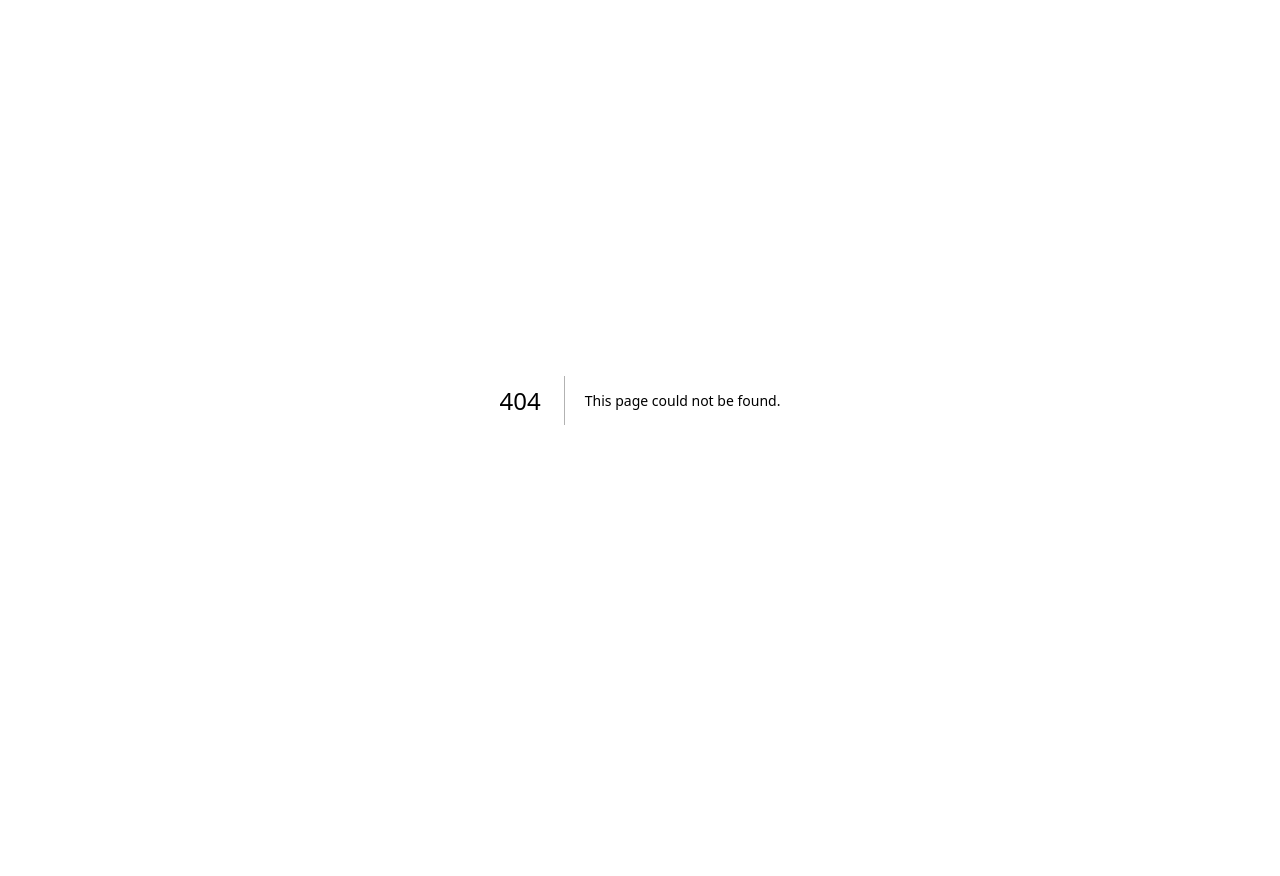
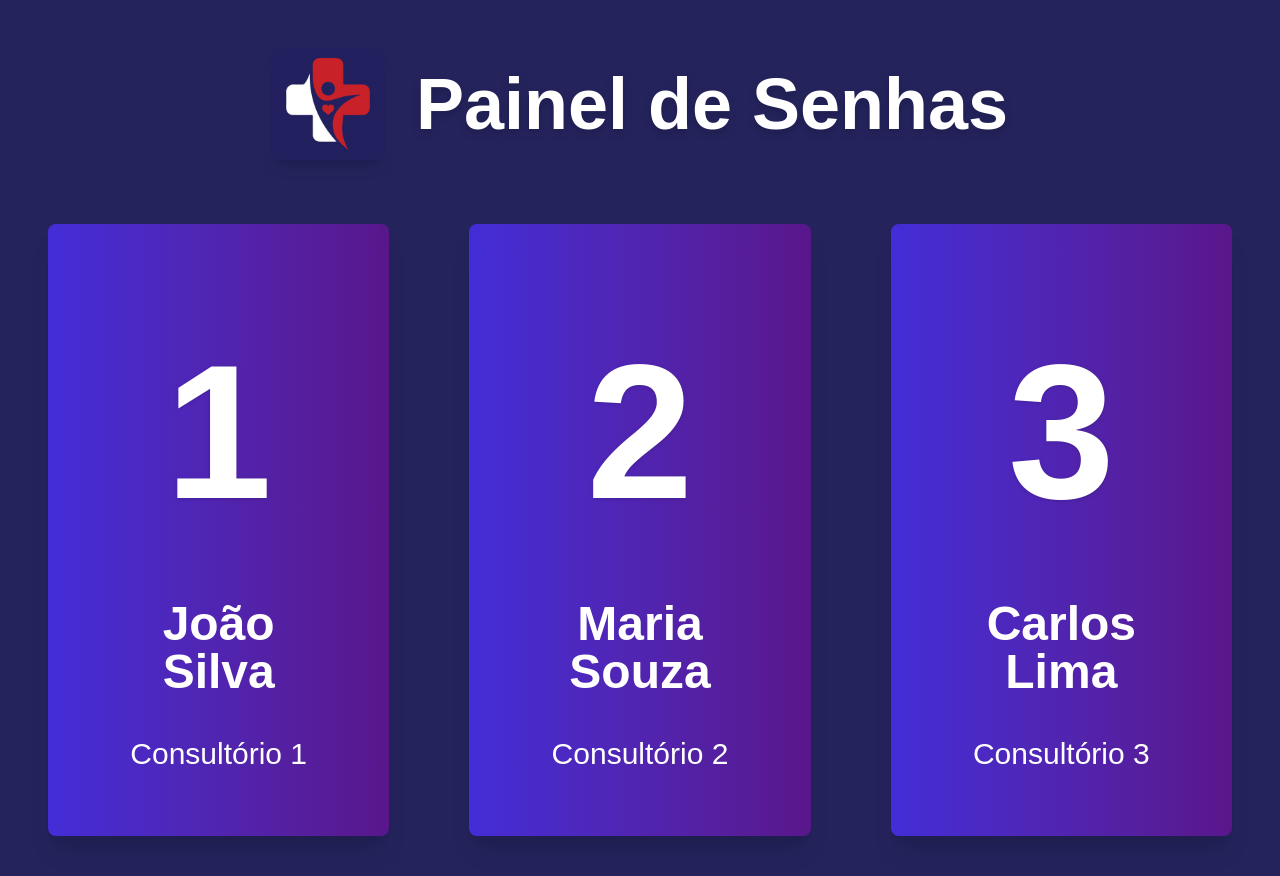
Before and after one commit to Caique7k/painel-senhas, a Next.js app in the folder frontend/: page /painel in a window 1280 px wide. Before the commit this address had no page. Shown: the top 876 px of the page. Before the commit the page ends 800 px from the top, so only its background shows below. Built offline with nearby package versions, Linux system fonts and the light colour scheme.

Commit message:
iniciado painel de senhas, desing e testes

```diff
--- /dev/null
+++ b/frontend/src/app/painel/page.tsx
@@ -0,0 +1,60 @@
+"use client";
+import { useState } from "react";
+
+type Senha = {
+  id: number;
+  paciente: string;
+  consultorio: string;
+};
+
+export default function Painel() {
+  const [senhas, setSenhas] = useState<Senha[]>([
+    { id: 1, paciente: "João Silva", consultorio: "Consultório 1" },
+    { id: 2, paciente: "Maria Souza", consultorio: "Consultório 2" },
+    { id: 3, paciente: "Carlos Lima", consultorio: "Consultório 3" },
+  ]);
+
+  return (
+    <main
+      className="min-h-screen w-screen p-12 flex flex-col items-center justify-center overflow-hidden"
+      style={{ backgroundColor: "#24235c" }}
+    >
+      {/* Header com logo e título */}
+      <header className="flex items-center gap-8 mb-16">
+        <img
+          src="/logo-santa-casa.jpg"
+          alt="Santa Casa Logo"
+          className="h-28 w-auto rounded-md shadow-lg"
+        />
+        <h1 className="text-white text-7xl font-extrabold drop-shadow-lg whitespace-nowrap">
+          Painel de Senhas
+        </h1>
+      </header>
+
+      {/* Lista de senhas: exibe em linha com espaçamento */}
+      <section className="w-full max-w-full flex justify-center gap-20">
+        {senhas.length === 0 ? (
+          <p className="text-white text-opacity-70 text-3xl">
+            Nenhuma senha chamada ainda.
+          </p>
+        ) : (
+          senhas.map(({ id, paciente, consultorio }) => (
+            <div
+              key={id}
+              className="bg-gradient-to-r from-indigo-700 to-purple-900 text-white p-16 rounded-lg shadow-xl flex flex-col items-center min-w-[320px]"
+              style={{ flex: "1 1 0", maxWidth: "380px" }}
+            >
+              <span className="text-[12rem] font-extrabold drop-shadow select-none">
+                {id}
+              </span>
+              <span className="text-5xl mt-6 font-semibold text-center">
+                {paciente}
+              </span>
+              <span className="mt-10 text-3xl font-medium">{consultorio}</span>
+            </div>
+          ))
+        )}
+      </section>
+    </main>
+  );
+}
```
Also changed, not shown: frontend/public/logo-santa-casa.jpg (added), 1 other file (tests, documents, lock files or other folders).
